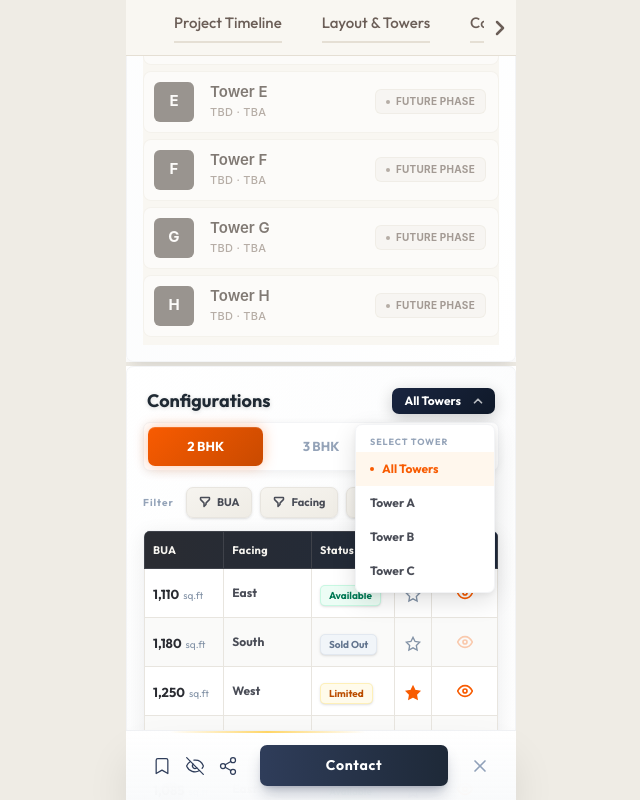
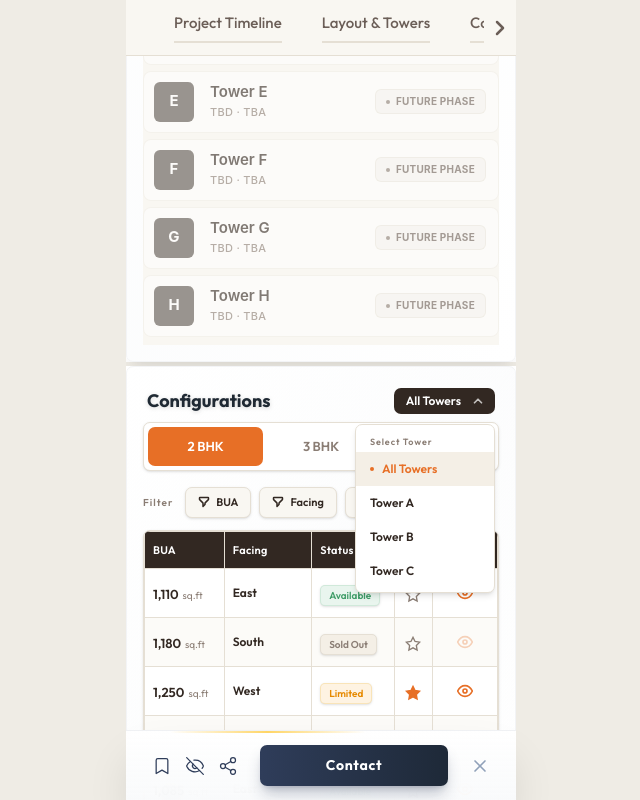
Before and after one commit to onemanwithoneserver/Figma-GP, a React (Vite) app: page / in a window 1280 px wide. Both pictures are taken after a click on the button "All Towers". Shown: the part 2436-3236 px from the top of the page, without its empty margins (319-959 px from the left). Built offline with nearby package versions, Linux system fonts and the light colour scheme.

Commit message:
color modifications

```diff
--- a/src/app/components/sections/property/Configurations & Unit Variants/BHKTabNav.tsx
+++ b/src/app/components/sections/property/Configurations & Unit Variants/BHKTabNav.tsx
@@ -9,23 +9,22 @@ interface BHKTabNavProps {
 
 export default function BHKTabNav({ tabs, activeTab, onTabChange }: BHKTabNavProps) {
   return (
-    <div className="relative flex bg-white rounded-[7px] p-1 mb-4 border border-gray-100 shadow-sm" style={{boxShadow:'0 2px 8px rgba(0,0,0,0.06)'}}>
+    <div className="relative flex bg-white rounded-[7px] p-1 mb-4 border border-[#E5DFD4] shadow-sm">
       {tabs.map((tab) => (
         <button
           key={tab}
           onClick={() => onTabChange(tab)}
-          className="relative flex-1 py-2.5 text-center text-[13px] font-bold transition-all duration-200 rounded-[7px] z-10"
+          className="relative flex-1 py-2.5 text-center text-[13px] font-semibold transition-all duration-200 rounded-[7px] z-10"
         >
           {activeTab === tab && (
             <motion.div
               layoutId="bhk-active"
-              className="absolute inset-0 rounded-[7px]"
-              style={{background:'linear-gradient(135deg,#F85B01,#C94A00)', boxShadow:'0 0 14px rgba(248,91,1,0.35), inset 0 1px 0 rgba(255,255,255,0.15)'}}
+              className="absolute inset-0 rounded-[7px] bg-[#E76F26]"
               transition={{ type: 'spring', bounce: 0.2, duration: 0.4 }}
             />
           )}
           <span className={`relative z-10 transition-colors duration-200 ${
-            activeTab === tab ? 'text-white' : 'text-[#94A3B8] hover:text-[#2A2C32]'
+            activeTab === tab ? 'text-white' : 'text-[#8A7D74] hover:text-[#322822]'
           }`}>
             {tab}
           </span>
--- a/src/app/components/sections/property/Configurations & Unit Variants/ConfigurationTable.tsx
+++ b/src/app/components/sections/property/Configurations & Unit Variants/ConfigurationTable.tsx
@@ -8,7 +8,6 @@ interface ConfigurationTableProps {
   onViewUnit: (item: UnitItem) => void;
 }
 
-// --- Filter Pill (sits above the table) ---
 const FilterPill = ({
   label,
   options,
@@ -37,10 +36,10 @@ const FilterPill = ({
     <div className="relative" ref={ref}>
       <button
         onClick={() => setIsOpen(!isOpen)}
-        className={`flex items-center gap-1.5 px-3 py-1.5 rounded-[7px] border text-[11px] font-bold transition-all shadow-sm hover:shadow-md
+        className={`flex items-center gap-1.5 px-3 py-1.5 rounded-[7px] border text-[11px] font-semibold transition-all shadow-sm hover:shadow-md
           ${isActive
-            ? 'bg-gradient-to-r from-[#2A2C32] to-[#1E293B] text-white border-[#2A2C32] shadow-md shadow-black/10'
-            : 'bg-gradient-to-br from-[#F6F4EF] to-[#EFECE5] text-[#4A4D57] border-[#E8E5DF] hover:border-[#2A2C32]'
+            ? 'bg-[#322822] text-white border-[#322822]'
+            : 'bg-[#F9F7F2] text-[#322822] border-[#E5DFD4] hover:border-[#322822]'
           }`}
       >
         <svg className="w-3 h-3 shrink-0" fill="none" viewBox="0 0 24 24" stroke="currentColor" strokeWidth={3}>
@@ -60,7 +59,7 @@ const FilterPill = ({
         <div className="absolute top-full left-0 mt-1 min-w-[120px] bg-white border border-[#E8E5DF] rounded-[7px] shadow-lg z-[999] py-1">
           <button
             onClick={() => { onChange(null); setIsOpen(false); }}
-            className={`w-full text-left px-3 py-1.5 text-[11px] hover:bg-[#F6F4EF] ${value === null ? 'text-[#F85B01] font-bold' : 'text-[#4A4D57]'}`}
+            className={`w-full text-left px-3 py-1.5 text-[11px] hover:bg-[#F4EFE6] ${value === null ? 'text-[#E76F26] font-semibold' : 'text-[#322822]'}`}
           >
             All
           </button>
@@ -68,7 +67,7 @@ const FilterPill = ({
             <button
               key={opt}
               onClick={() => { onChange(opt); setIsOpen(false); }}
-              className={`w-full text-left px-3 py-1.5 text-[11px] hover:bg-[#F6F4EF] ${value === opt ? 'text-[#F85B01] font-bold' : 'text-[#4A4D57]'}`}
+              className={`w-full text-left px-3 py-1.5 text-[11px] hover:bg-[#F4EFE6] ${value === opt ? 'text-[#E76F26] font-semibold' : 'text-[#322822]'}`}
             >
               {opt}
             </button>
@@ -81,10 +80,10 @@ const FilterPill = ({
 
 const getAvailabilityStyles = (status: string): string => {
   switch (status) {
-    case 'Available': return 'bg-emerald-50 text-emerald-700 border-emerald-200/50';
-    case 'Limited':   return 'bg-amber-50 text-amber-700 border-amber-200/50';
-    case 'Sold Out':  return 'bg-slate-100 text-slate-500 border-slate-200';
-    default:          return 'bg-gray-50 text-gray-500';
+    case 'Available': return 'bg-[#E9F5EE] text-[#429E6A] border-[#B8DEC7]/50';
+    case 'Limited':   return 'bg-[#FEF3E2] text-[#E68A00] border-[#F5D590]/50';
+    case 'Sold Out':  return 'bg-[#F4EFE6] text-[#8A7D74] border-[#E5DFD4]';
+    default:          return 'bg-[#F9F7F2] text-[#8A7D74]';
   }
 };
 
@@ -115,74 +114,72 @@ export default function ConfigurationTable({
   return (
     <div className="w-full flex flex-col gap-3">
 
-      {/* --- Filter Bar --- */}
       <div className="flex items-center gap-2 flex-wrap">
-        <span className="text-[10px] font-bold text-[#94A3B8] tracking-widest mr-1">Filter</span>
+        <span className="text-[10px] font-semibold text-[#8A7D74] tracking-widest mr-1">Filter</span>
         <FilterPill label="BUA"     options={buaOptions}    value={buaFilter}    onChange={setBuaFilter} />
         <FilterPill label="Facing"  options={facingOptions} value={facingFilter} onChange={setFacingFilter} />
         <FilterPill label="Status"  options={availOptions}  value={availFilter}  onChange={setAvailFilter} />
         {hasActiveFilters && (
           <button
             onClick={() => { setBuaFilter(null); setFacingFilter(null); setAvailFilter(null); }}
-            className="text-[10px] font-bold text-[#F85B01] hover:underline ml-auto"
+            className="text-[10px] font-semibold text-[#E76F26] hover:underline ml-auto"
           >
             Clear all
           </button>
         )}
       </div>
 
-      {/* --- Table --- */}
-      <div className="w-full bg-white rounded-[7px] border border-gray-100 overflow-hidden" style={{boxShadow:'0 4px 20px rgba(0,0,0,0.07)'}}>
+      <div className="w-full bg-white rounded-[7px] border border-[#E5DFD4] overflow-hidden shadow-sm">
         {filteredData.length === 0 ? (
           <div className="flex flex-col items-center justify-center py-12 text-[#8292A6] gap-2">
             <svg className="w-9 h-9 opacity-40" fill="none" viewBox="0 0 24 24" stroke="currentColor" strokeWidth={1.5}>
               <path strokeLinecap="round" strokeLinejoin="round" d="M3 4a1 1 0 011-1h16a1 1 0 011 1v2.586a1 1 0 01-.293.707l-6.414 6.414a1 1 0 00-.293.707V17l-4 4v-6.586a1 1 0 00-.293-.707L3.293 7.293A1 1 0 013 6.586V4z" />
             </svg>
-            <p className="text-[13px] font-bold text-[#4A4D57]">No units match your filters</p>
-            <p className="text-[11px]">Try adjusting or clearing the filters above</p>
+            <p className="text-[13px] font-semibold text-[#322822]">No units match your filters</p>
+            <p className="text-[11px] text-[#8A7D74]">Try adjusting or clearing the filters above</p>
           </div>
         ) : (
           <table className="w-full text-left border-collapse table-auto">
             <thead>
-              <tr className="bg-gradient-to-r from-[#2A2C32] to-[#1E293B]">
-                <th className="border border-[#3f424a] px-2 py-2.5 text-[11px] font-bold text-[#F6F4EF] tracking-wide">BUA</th>
-                <th className="border border-[#3f424a] px-2 py-2.5 text-[11px] font-bold text-[#F6F4EF] tracking-wide">Facing</th>
-                <th className="border border-[#3f424a] px-2 py-2.5 text-[11px] font-bold text-[#F6F4EF] tracking-wide">Status</th>
-                <th className="border border-[#3f424a] px-1 py-2.5 text-[11px] font-bold text-[#F6F4EF] text-center tracking-wide">Save</th>
-                <th className="border border-[#3f424a] px-1 py-2.5 text-[11px] font-bold text-[#F6F4EF] text-center whitespace-nowrap tracking-wide">View Plan</th>
+              <tr className="bg-[#322822]">
+                <th className="border border-[#E5DFD4] px-2 py-2.5 text-[11px] font-semibold text-[#ffffff] tracking-wide">BUA</th>
+                <th className="border border-[#E5DFD4] px-2 py-2.5 text-[11px] font-semibold text-[#ffffff] tracking-wide">Facing</th>
+                <th className="border border-[#E5DFD4] px-2 py-2.5 text-[11px] font-semibold text-[#ffffff] tracking-wide">Status</th>
+                <th className="border border-[#E5DFD4] px-1 py-2.5 text-[11px] font-semibold text-[#ffffff] text-center tracking-wide">Save</th>
+                <th className="border border-[#E5DFD4] px-1 py-2.5 text-[11px] font-semibold text-[#ffffff] text-center whitespace-nowrap tracking-wide">View Plan</th>
               </tr>
             </thead>
 
             <tbody className="bg-white">
               {filteredData.map((item, idx) => (
-                <tr key={item.id} className={`transition-colors hover:bg-gradient-to-r hover:from-[#FAFAF8] hover:to-[#F6F4EF] ${idx % 2 === 0 ? 'bg-white' : 'bg-[#FAFAF9]'}`}>
-                  <td className="border border-[#E8E5DF] px-2 py-2.5 align-middle">
-                    <span className="font-bold text-[13px] text-[#2A2C32]">{item.bua}</span>
-                    <span className="text-[10px] text-[#8292A6] ml-1">sq.ft</span>
+                <tr key={item.id} className={`transition-colors hover:bg-[#F4EFE6]/30 ${idx % 2 === 0 ? 'bg-white' : 'bg-[#F9F7F2]/50'}`}>
+                  <td className="border border-[#E5DFD4] px-2 py-2.5 align-middle">
+                    <span className="font-semibold text-[13px] text-[#322822]">{item.bua}</span>
+                    <span className="text-[10px] text-[#8A7D74] ml-1">sq.ft</span>
                   </td>
 
-                  <td className="border border-[#E8E5DF] px-2 py-2.5 align-middle text-[12px] font-bold text-[#4A4D57]">
+                  <td className="border border-[#E5DFD4] px-2 py-2.5 align-middle text-[12px] font-semibold text-[#322822]">
                     {item.facing}
                   </td>
 
-                  <td className="border border-[#E8E5DF] px-2 py-2.5 align-middle">
-                    <span className={`inline-block px-2 py-0.5 rounded-[5px] text-[10px] font-bold border shadow-sm ${getAvailabilityStyles(item.availability)}`}>
+                  <td className="border border-[#E5DFD4] px-2 py-2.5 align-middle">
+                    <span className={`inline-block px-2 py-0.5 rounded-[5px] text-[10px] font-semibold border shadow-sm ${getAvailabilityStyles(item.availability)}`}>
                       {item.availability}
                     </span>
                   </td>
 
-                  <td className="border border-[#E8E5DF] px-1 py-2.5 align-middle text-center">
+                  <td className="border border-[#E5DFD4] px-1 py-2.5 align-middle text-center">
                     <button onClick={() => onToggleSave(item.id)} title={savedItems.has(item.id) ? 'Remove from saved' : 'Save unit'} className="inline-block align-middle hover:scale-110 transition-transform">
-                      <svg className={`w-4 h-4 ${savedItems.has(item.id) ? 'text-[#F85B01]' : 'text-[#8292A6]'}`} viewBox="0 0 24 24" fill={savedItems.has(item.id) ? 'currentColor' : 'none'} stroke="currentColor" strokeWidth="2">
+                      <svg className={`w-4 h-4 ${savedItems.has(item.id) ? 'text-[#E76F26]' : 'text-[#8A7D74]'}`} viewBox="0 0 24 24" fill={savedItems.has(item.id) ? 'currentColor' : 'none'} stroke="currentColor" strokeWidth="2">
                         <path d="M12 2L15.09 8.26L22 9.27L17 14.14L18.18 21.02L12 17.77L5.82 21.02L7 14.14L2 9.27L8.91 8.26L12 2Z" />
                       </svg>
                     </button>
                   </td>
 
-                  <td className="border border-[#E8E5DF] px-1 py-2.5 align-middle text-center">
+                  <td className="border border-[#E5DFD4] px-1 py-2.5 align-middle text-center">
                     <button
                       title="View floor plan"
-                      className="p-1.5 text-[#F85B01] hover:bg-gradient-to-br hover:from-orange-50 hover:to-orange-100/50 rounded-[7px] transition-all hover:shadow-md disabled:opacity-30"
+                      className="p-1.5 text-[#E76F26] hover:bg-[#F4EFE6] rounded-[7px] transition-all hover:shadow-sm disabled:opacity-30"
                       disabled={item.availability === 'Sold Out'}
                       onClick={() => onViewUnit(item)}
                     >
--- a/src/app/components/sections/property/Configurations & Unit Variants/SellerQueries.tsx
+++ b/src/app/components/sections/property/Configurations & Unit Variants/SellerQueries.tsx
@@ -13,22 +13,21 @@ const ChevronRight = () => (
 
 export default function SellerQueries() {
   return (
-    <div className="mx-4 mb-4 rounded-[7px] overflow-hidden" style={{boxShadow:'0 2px 12px rgba(0,0,0,0.06)'}}>
-      <div className="px-4 py-2.5 relative overflow-hidden" style={{background:'linear-gradient(135deg,#1A2540,#0F1929)'}}>
-        <div className="absolute -top-4 -right-4 w-16 h-16 rounded-[7px] opacity-10" style={{background:'radial-gradient(circle,#F85B01 0%,transparent 70%)'}} />
-        <p className="text-[10px] font-bold text-white/40 tracking-widest">Quick Questions</p>
-        <p className="text-[12px] font-extrabold text-white">Ask the Seller</p>
+    <div className="mx-4 mb-4 rounded-[7px] overflow-hidden shadow-sm border border-[#E5DFD4]">
+      <div className="px-4 py-2.5 bg-[#322822]">
+        <p className="text-[10px] font-semibold text-white/50 tracking-widest">Quick Questions</p>
+        <p className="text-[12px] font-semibold text-white">Ask the Seller</p>
       </div>
       <div className="bg-white py-1">
         {SELLER_QUESTIONS.map((question, index) => (
           <button
             key={index}
-            className={`w-full flex justify-between items-center px-4 py-3 text-[12px] font-semibold text-[#4A4D57] hover:text-[#F85B01] hover:bg-orange-50/50 transition-all group ${
-              index < SELLER_QUESTIONS.length - 1 ? 'border-b border-gray-50' : ''
+            className={`w-full flex justify-between items-center px-4 py-3 text-[12px] font-semibold text-[#322822] hover:text-[#E76F26] hover:bg-[#F4EFE6]/50 transition-all group ${
+              index < SELLER_QUESTIONS.length - 1 ? 'border-b border-[#E5DFD4]' : ''
             }`}
           >
             <span className="text-left">{question}</span>
-            <span className="text-gray-300 group-hover:text-[#F85B01] group-hover:translate-x-0.5 transition-all flex-shrink-0">
+            <span className="text-[#8A7D74] group-hover:text-[#E76F26] group-hover:translate-x-0.5 transition-all flex-shrink-0">
               <ChevronRight />
             </span>
           </button>
--- a/src/app/components/sections/property/Configurations & Unit Variants/TowerDropdown.tsx
+++ b/src/app/components/sections/property/Configurations & Unit Variants/TowerDropdown.tsx
@@ -26,16 +26,15 @@ export default function TowerDropdown({ towers, selected, onSelect }: TowerDropd
       <button
         type="button"
         onClick={() => setIsOpen(!isOpen)}
-        className={`flex items-center justify-between gap-2.5 text-[#2A2C32] py-1 pl-3 pr-2.5 rounded-[7px] font-bold text-[12px] transition-all duration-200 outline-none ${
+        className={`flex items-center justify-between gap-2.5 py-1 pl-3 pr-2.5 rounded-[7px] font-semibold text-[12px] transition-all duration-200 outline-none ${
           isOpen
-            ? 'text-white'
-            : 'bg-white border border-gray-100 shadow-sm hover:shadow-md hover:border-[#F85B01]/40'
+            ? 'bg-[#322822] text-white'
+            : 'bg-white border border-[#E5DFD4] text-[#322822] shadow-sm hover:shadow-md hover:border-[#E76F26]/40'
         }`}
-        style={isOpen ? {background:'linear-gradient(135deg,#1A2540,#0F1929)', boxShadow:'0 4px 16px rgba(0,0,0,0.2)'} : {}}
       >
-        <span className={`truncate ${isOpen ? 'text-white' : ''}`}>{selected}</span>
+        <span className={`truncate ${isOpen ? 'text-white' : 'text-[#322822]'}`}>{selected}</span>
         <svg
-          className={`w-3.5 h-3.5 transition-transform duration-300 flex-shrink-0 ${isOpen ? 'rotate-180 text-white/70' : 'text-[#94A3B8]'}`}
+          className={`w-3.5 h-3.5 transition-transform duration-300 flex-shrink-0 ${isOpen ? 'rotate-180 text-white/70' : 'text-[#8A7D74]'}`}
           viewBox="0 0 24 24" fill="none" stroke="currentColor" strokeWidth="3" strokeLinecap="round" strokeLinejoin="round"
         >
           <polyline points="6 9 12 15 18 9"></polyline>
@@ -49,24 +48,23 @@ export default function TowerDropdown({ towers, selected, onSelect }: TowerDropd
             animate={{ opacity: 1, y: 4 }}
             exit={{ opacity: 0, y: -8 }}
             transition={{ duration: 0.18, ease: 'easeOut' }}
-            className="absolute z-50 mt-1.5 right-0 w-max min-w-[140px] bg-white border border-gray-100 rounded-[7px] overflow-hidden"
-            style={{boxShadow:'0 8px 24px rgba(0,0,0,0.12), 0 2px 6px rgba(0,0,0,0.06)'}}
+            className="absolute z-50 mt-1.5 right-0 w-max min-w-[140px] bg-white border border-[#E5DFD4] rounded-[7px] overflow-hidden shadow-md"
           >
             <div className="max-h-60 overflow-y-auto pb-1">
               <div className="px-3.5 pt-2.5 pb-1">
-                <p className="text-[9px] font-extrabold text-[#94A3B8] tracking-widest">SELECT TOWER</p>
+                <p className="text-[9px] font-semibold text-[#8A7D74] tracking-widest">Select Tower</p>
               </div>
               {towers.map((tower) => (
                 <button
                   key={tower}
                   onClick={() => { onSelect(tower); setIsOpen(false); }}
-                  className={`w-full text-left px-3.5 py-2 text-[12px] font-bold transition-colors duration-150 flex items-center gap-2 ${
+                  className={`w-full text-left px-3.5 py-2 text-[12px] font-semibold transition-colors duration-150 flex items-center gap-2 ${
                     selected === tower
-                      ? 'text-[#F85B01] bg-orange-50'
-                      : 'text-[#4A4D57] hover:bg-gray-50 hover:text-[#2A2C32]'
+                      ? 'text-[#E76F26] bg-[#F4EFE6]'
+                      : 'text-[#322822] hover:bg-[#F9F7F2]'
                   }`}
                 >
-                  {selected === tower && <span className="w-1 h-1 rounded-[7px] bg-[#F85B01] flex-shrink-0" />}
+                  {selected === tower && <span className="w-1 h-1 rounded-[7px] bg-[#E76F26] flex-shrink-0" />}
                   {tower}
                 </button>
               ))}
--- a/src/app/components/sections/property/Configurations & Unit Variants/configuration.tsx
+++ b/src/app/components/sections/property/Configurations & Unit Variants/configuration.tsx
@@ -28,7 +28,6 @@ export default function Configuration({ selectedTower }: ConfigurationProps) {
     return dataFilteredByTower.filter(item => item.type === activeTab);
   }, [dataFilteredByTower, activeTab]);
 
-  // When tower changes externally, reset unit view and validate active tab
   useEffect(() => {
     setSelectedUnit(null);
     const validTabs = Array.from(new Set(
@@ -38,7 +37,6 @@ export default function Configuration({ selectedTower }: ConfigurationProps) {
     if (!validTabs.includes(activeTab) && validTabs.length > 0) {
       setActiveTab(validTabs[0]);
     }
-  // eslint-disable-next-line react-hooks/exhaustive-deps
   }, [selectedTower]);
 
   const toggleSave = (id: string) => {
--- a/src/app/components/sections/property/Configurations & Unit Variants/data.tsx
+++ b/src/app/components/sections/property/Configurations & Unit Variants/data.tsx
@@ -1,13 +1,7 @@
-// All mock data and constants for the Configurations & Unit Variants section
 
 import type { UnitItem, FeedbackOption } from './types';
 
-// --- Unit Listing Data ---
-// Tower A → 2 BHK + 3 BHK + 4 BHK
-// Tower B → 2 BHK ONLY
-// Tower C → 3 BHK ONLY
 export const mockData: UnitItem[] = [
-  // ── Tower A ──────────────────────────────────────────────────
   { id: '1',  bua: '1,110', facing: 'East',       availability: 'Available', tower: 'Tower A', type: '2 BHK' },
   { id: '4',  bua: '1,180', facing: 'South',      availability: 'Sold Out',  tower: 'Tower A', type: '2 BHK' },
   { id: '6',  bua: '1,340', facing: 'North',      availability: 'Available', tower: 'Tower A', type: '3 BHK' },
@@ -15,7 +9,6 @@ export const mockData: UnitItem[] = [
   { id: '12', bua: '1,800', facing: 'South',      availability: 'Available', tower: 'Tower A', type: '4 BHK' },
   { id: '15', bua: '2,100', facing: 'North-West', availability: 'Limited',   tower: 'Tower A', type: '4 BHK' },
 
-  // ── Tower B — 2 BHK + 3 BHK ─────────────────────────────────────
   { id: '2',  bua: '1,250', facing: 'West',       availability: 'Limited',   tower: 'Tower B', type: '2 BHK' },
   { id: '5',  bua: '1,200', facing: 'North-East', availability: 'Available', tower: 'Tower B', type: '2 BHK' },
   { id: '16', bua: '1,085', facing: 'East',       availability: 'Available', tower: 'Tower B', type: '2 BHK' },
@@ -24,21 +17,19 @@ export const mockData: UnitItem[] = [
   { id: '21', bua: '1,380', facing: 'North-West', availability: 'Available', tower: 'Tower B', type: '3 BHK' },
   { id: '22', bua: '1,460', facing: 'East',       availability: 'Available', tower: 'Tower B', type: '3 BHK' },
 
-  // ── Tower C — 3 BHK only ─────────────────────────────────────
+
   { id: '7',  bua: '1,350', facing: 'East',       availability: 'Sold Out',  tower: 'Tower C', type: '3 BHK' },
   { id: '10', bua: '1,500', facing: 'West',       availability: 'Available', tower: 'Tower C', type: '3 BHK' },
   { id: '18', bua: '1,410', facing: 'North',      availability: 'Available', tower: 'Tower C', type: '3 BHK' },
   { id: '19', bua: '1,480', facing: 'South-East', availability: 'Limited',   tower: 'Tower C', type: '3 BHK' },
 ];
 
-// --- Tower BHK restrictions (for future use) ---
 export const TOWER_BHK_RESTRICTION: Record<string, string | null> = {
-  'Tower A': null,  // 2 BHK + 3 BHK + 4 BHK
-  'Tower B': null,  // 2 BHK + 3 BHK
-  'Tower C': null,  // 3 BHK only
+  'Tower A': null,
+  'Tower B': null,
+  'Tower C': null,
 };
 
-// --- Default Unit Detail Data (fallback) ---
 export const defaultUnitData: Required<UnitItem> = {
   id: '2',
   bua: '1,250',
@@ -48,7 +39,7 @@ export const defaultUnitData: Required<UnitItem> = {
   type: '2 BHK',
   price: '₹ 1.2 Crore',
   towers: ['Tower B'],
-  imageUrl: 'https://images.unsplash.com/photo-1600607686527-6fb886090705?auto=format&fit=crop&w=800&q=80',
+  imageUrl: 'https://tse2.mm.bing.net/th/id/OIP.zfjO_Bc4Zd12w29SSI7sagAAAA?rs=1&pid=ImgDetMain&o=7&rm=3',
   specs: [
     { name: 'Living',              dimensions: "16' x 12'" },
     { name: 'Dining',              dimensions: "10' x 9'"  },
@@ -59,7 +50,6 @@ export const defaultUnitData: Required<UnitItem> = {
   ],
 };
 
-// --- Feedback Options ---
 export const FEEDBACK_OPTIONS: FeedbackOption[] = [
   { emoji: '😍', label: 'Love it',    value: 'love' },
   { emoji: '🙂', label: 'Like it',    value: 'like' },
```
Also changed, not shown: src/app/components/sections/property/AmenitiesSection.tsx (+83 -90 lines), src/app/components/sections/property/Configurations & Unit Variants/tower.tsx (+41 -39 lines), src/app/components/sections/property/SpecificationsSection.tsx (+11 -18 lines).
